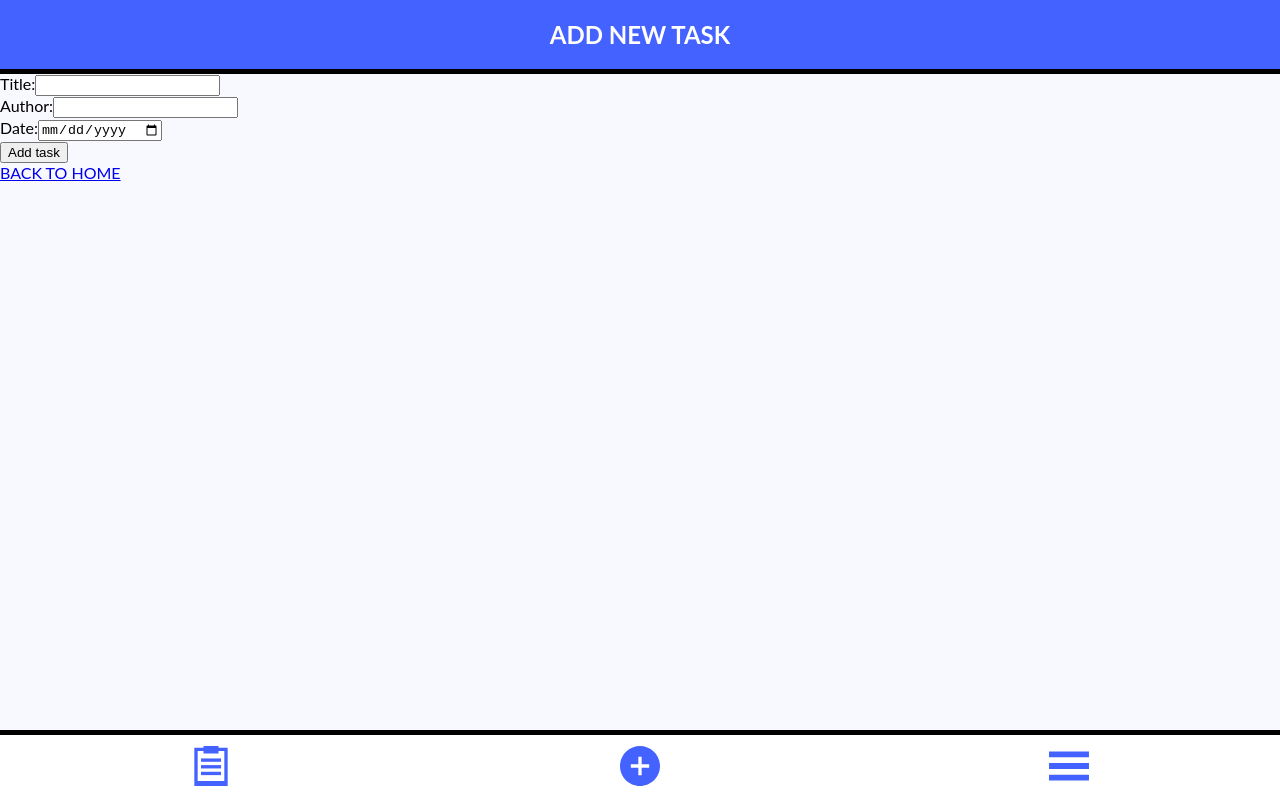
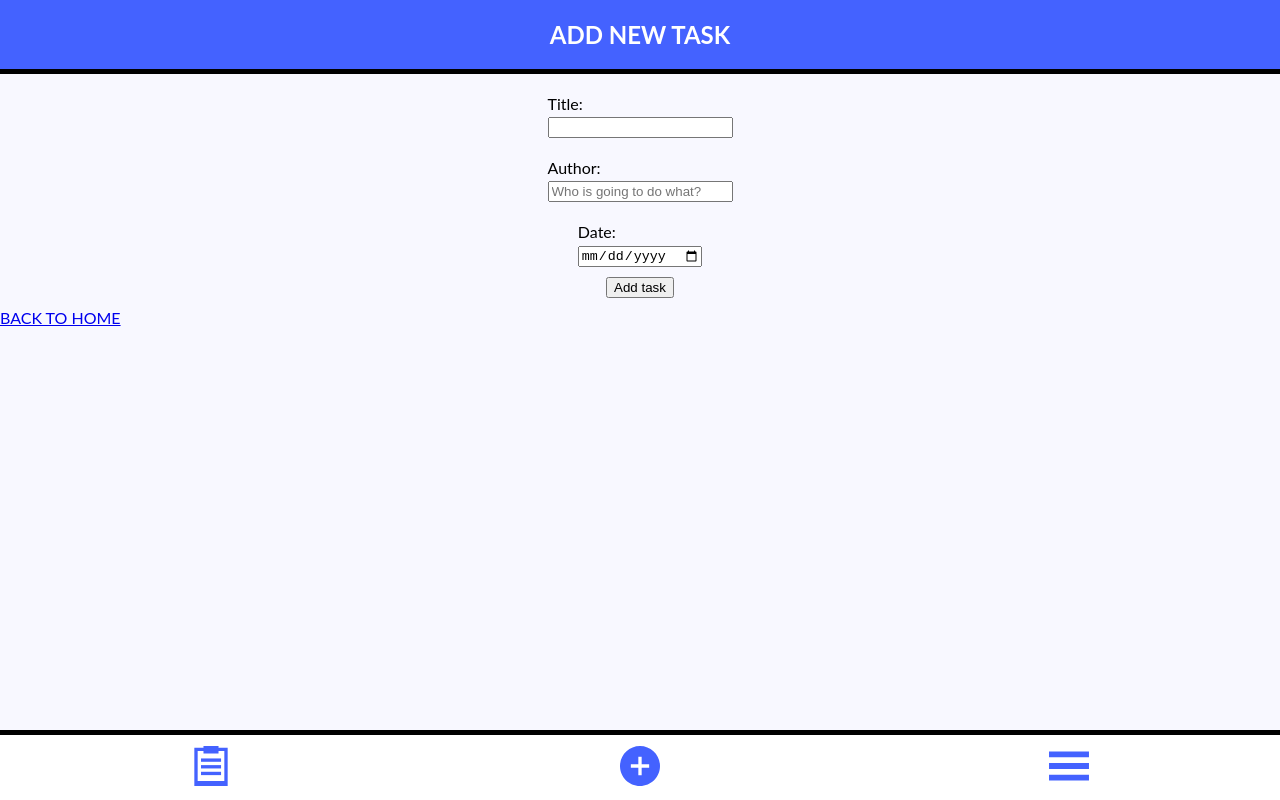
Before and after one commit to manuelsanchez2/to-do-app, a React (Create React App) app: page /add in a window 1280 px wide. Built offline with nearby package versions, Linux system fonts and the light colour scheme.

Commit message:
Improve the layout of the form

```diff
--- a/db.json
+++ b/db.json
@@ -28,6 +28,13 @@
       "date": "2020-08-29",
       "createdAt": 1597838919349,
       "id": 5
+    },
+    {
+      "title": "",
+      "author": "",
+      "date": "",
+      "createdAt": 1597839877510,
+      "id": 6
     }
   ]
 }
--- a/src/App.css
+++ b/src/App.css
@@ -22,8 +22,26 @@
   border-image-source: var(--highlight-Color);
 }
 
-.app__main__input {
+.app__form {
+  display: flex;
+  flex-direction: column;
+  align-items: center;
+  justify-content: center;
+  padding: 10px 0;
+}
+
+.app__form__input {
   display: block;
+  padding: 10px 0;
+}
+
+.app__form__text {
+  display: block;
+  padding-bottom: 3px;
+}
+
+.main__button__add {
+  margin: 0 auto;
 }
 
 .app__footer {
--- a/src/pages/AddTask.js
+++ b/src/pages/AddTask.js
@@ -42,9 +42,9 @@ function AddTask() {
         <h2>ADD NEW TASK</h2>
       </header>
       <main className="app__main">
-        <form onSubmit={handleSubmit}>
-          <label className="app__main__input">
-            Title:
+        <form className="app__form" onSubmit={handleSubmit}>
+          <label className="app__form__input">
+            <span className="app__form__text">Title:</span>
             <input
               type="text"
               name="title"
@@ -52,17 +52,18 @@ function AddTask() {
               onChange={handleTitleChange}
             />
           </label>
-          <label className="app__main__input">
-            Author:
+          <label className="app__form__input">
+            <span className="app__form__text">Author:</span>
             <input
               type="text"
               name="author"
               value={author}
               onChange={handleAuthorChange}
+              placeholder="Who is going to do what?"
             />
           </label>
-          <label className="app__main__input">
-            Date:
+          <label className="app__form__input">
+            <span className="app__form__text">Date:</span>
             <input
               type="date"
               name="date"
@@ -70,8 +71,9 @@ function AddTask() {
               onChange={handleDateChange}
             />
           </label>
-          <input type="submit" value="Add task" />
+          <input className="main__button__add" type="submit" value="Add task" />
         </form>
+
         <Link to="/home">BACK TO HOME</Link>
       </main>
       <footer className="app__footer">
```
